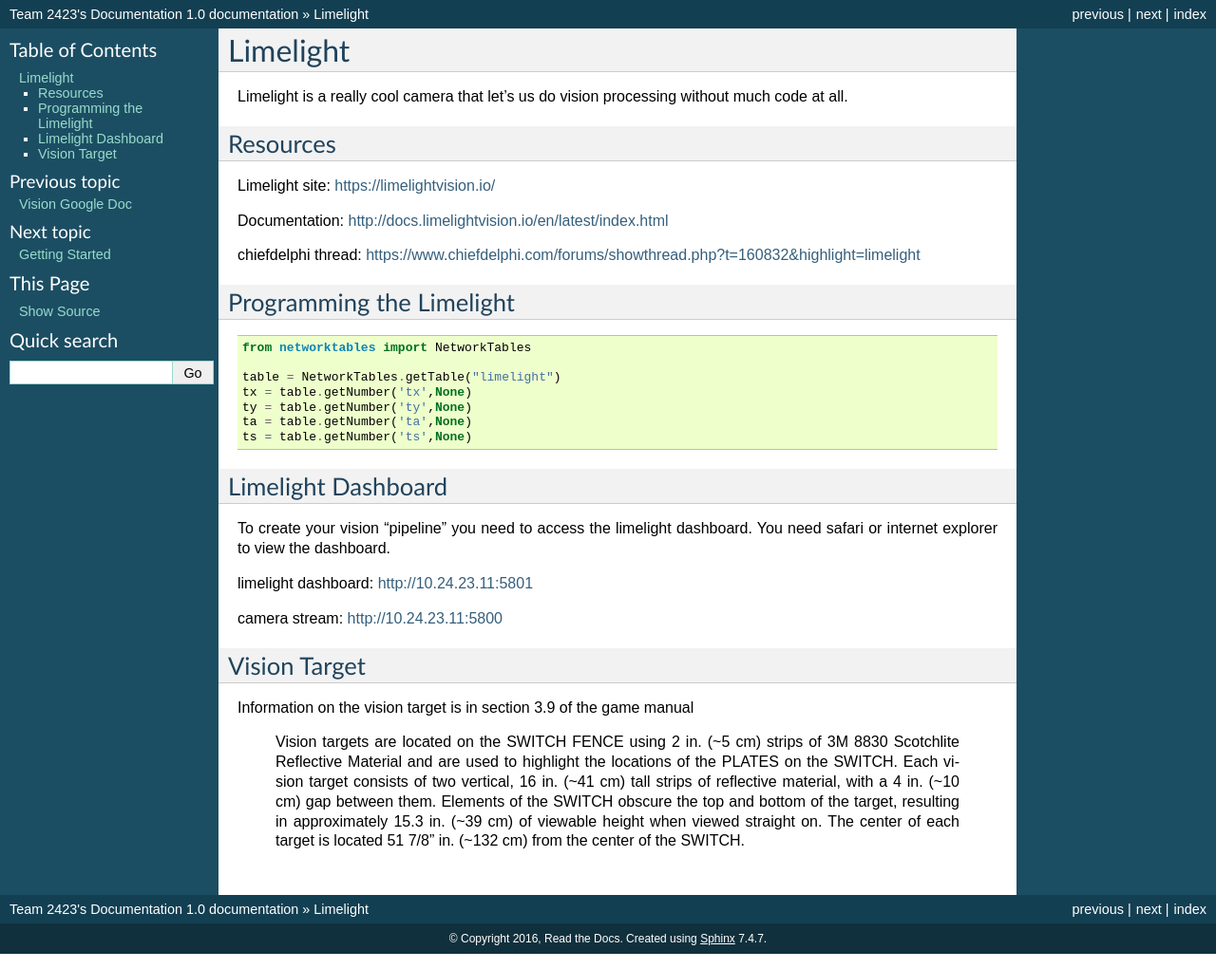
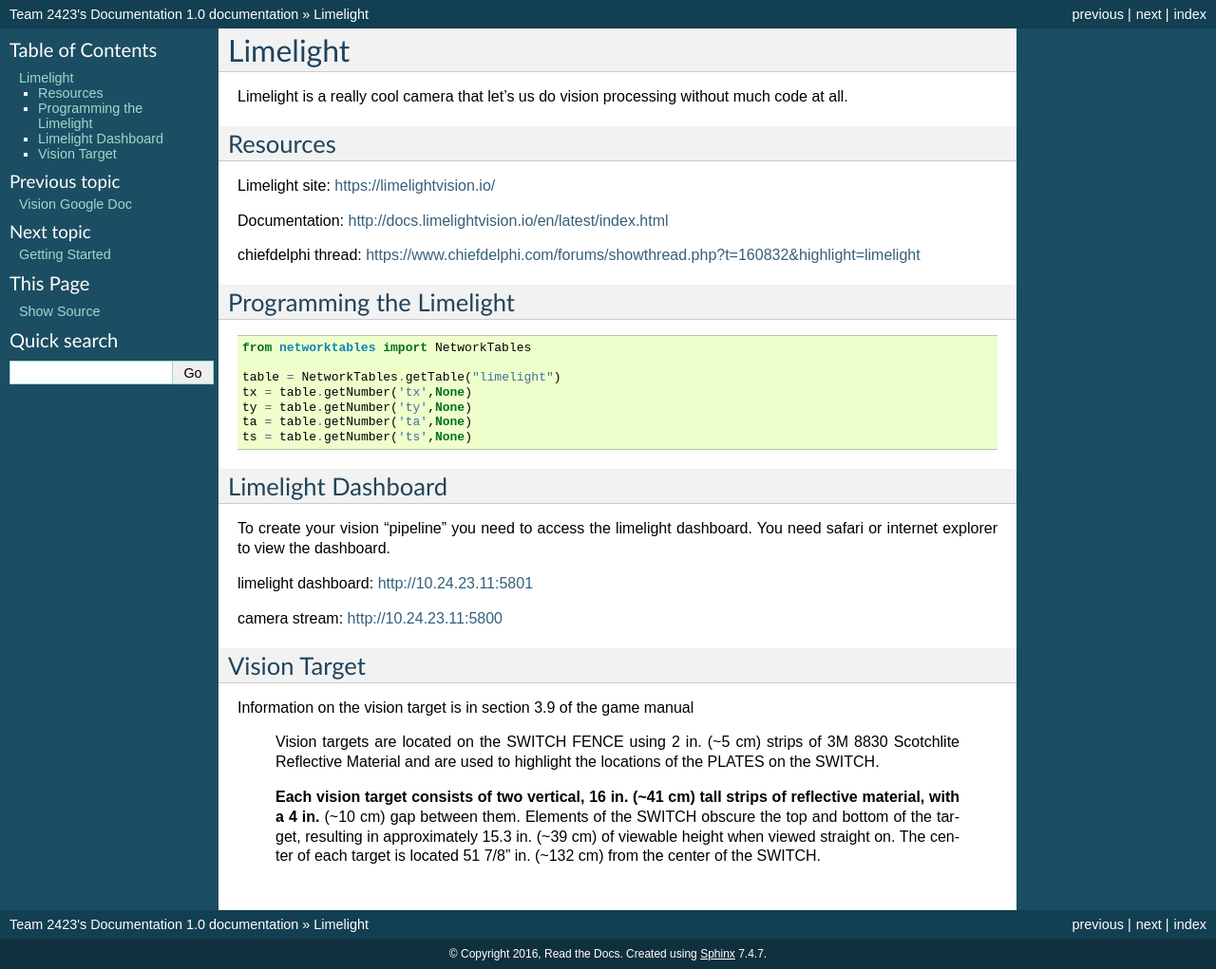
Before and after one commit to frc2423/docs, a Sphinx documentation site: the page built from docs/limelight.rst, in a window 1280 px wide. Shown: the whole page at 95% size. Built offline with Sphinx 7.4.7, drawn with Linux system fonts in a browser that asks for light colours.

```diff
--- a/docs/limelight.rst
+++ b/docs/limelight.rst
@@ -40,7 +40,8 @@ Information on the vision target is in section 3.9 of the game manual
 
   Vision targets are located on the SWITCH FENCE using 2 in. (~5 cm) strips of 3M 8830 Scotchlite
   Reflective Material and are used to highlight the locations of the PLATES on the SWITCH.
-  Each vision target consists of two vertical, 16 in. (~41 cm) tall strips of reflective material, with a 4 in. (~10
+
+  **Each vision target consists of two vertical, 16 in. (~41 cm) tall strips of reflective material, with a 4 in.** (~10
   cm) gap between them. Elements of the SWITCH obscure the top and bottom of the target, resulting in
   approximately 15.3 in. (~39 cm) of viewable height when viewed straight on. The center of each target is
   located 51 7/8” in. (~132 cm) from the center of the SWITCH.
```
